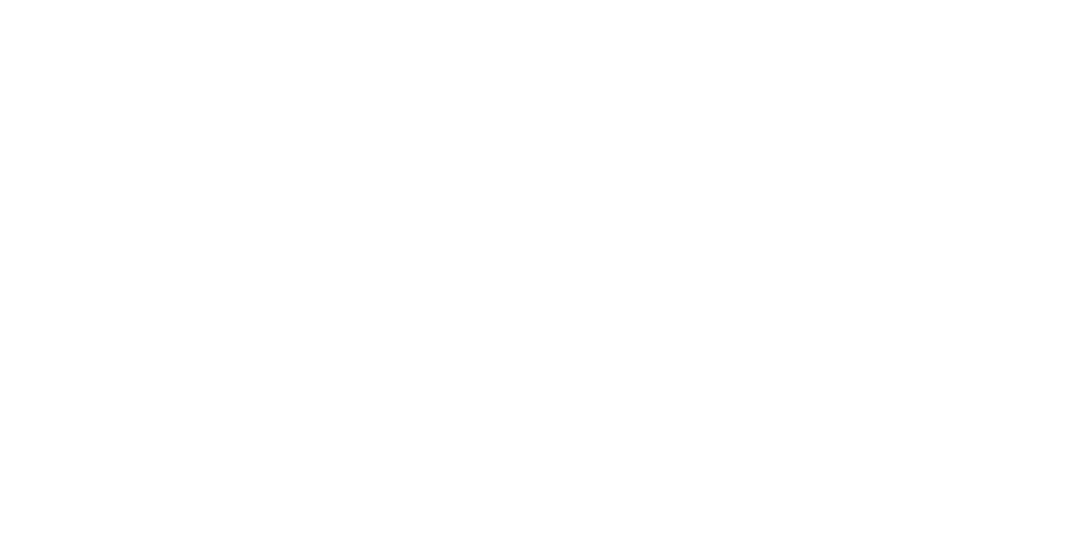
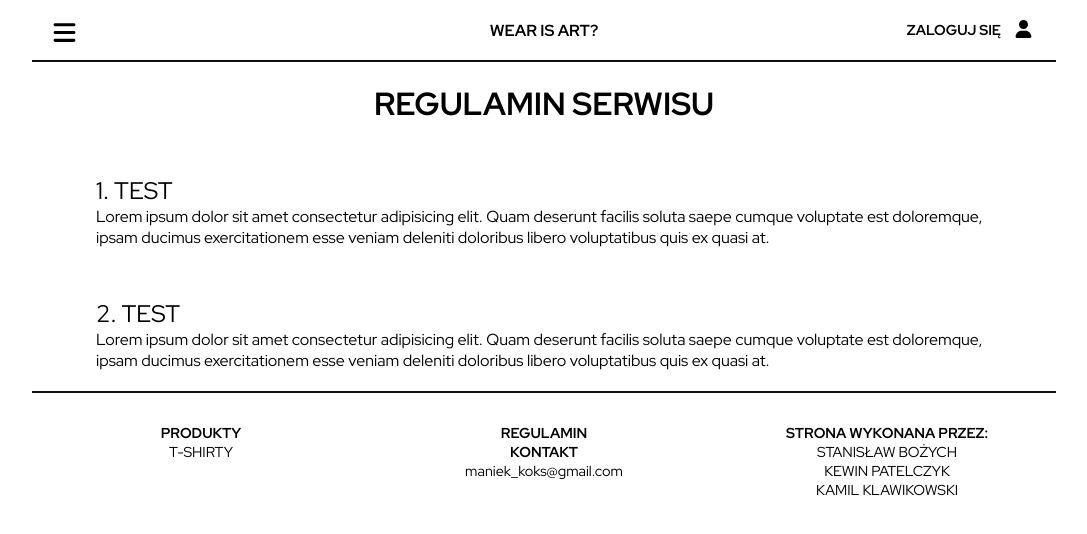
Before and after one commit to staaaa/wear_is_art, a Vue app in the folder olx/: page /regulamin in a window 1280 px wide. Before the commit this address had no page. Shown: the top 534 px of the page, without its empty margins (96-1183 px from the left). Built offline with nearby package versions, Linux system fonts and the light colour scheme.

Commit message:
Added regulations page

```diff
--- a/olx/src/components/Footer.vue
+++ b/olx/src/components/Footer.vue
@@ -13,6 +13,11 @@
                 </div>
             </div>
             <div class="section">
+                <div class="row title">
+                    <router-link :to="'/regulamin'">
+                        <p>REGULAMIN</p>
+                    </router-link>
+                </div>
                 <div class="row title">
                     <p>KONTAKT</p>
                 </div>
@@ -40,6 +45,7 @@
 </template>
 <script>
 import Line from './Line.vue';
+import { RouterLink, RouterView } from 'vue-router'
 export default {
     components:{
         Line,
--- a/olx/src/components/Navbar.vue
+++ b/olx/src/components/Navbar.vue
@@ -18,7 +18,7 @@
                         <img class="acc-img" src="../../static/assets/icons/user-solid.svg" alt="">
                     </div>
                 </router-link>
-                <router-link v-if="getIsLogged" to="/account">
+                <router-link v-if="getIsLogged" to="/konto">
                     <span class="login">KONTO</span>
                     <img class="acc-img" src="../../static/assets/icons/user-solid.svg" alt="">
                 </router-link>
--- a/olx/src/router/index.js
+++ b/olx/src/router/index.js
@@ -7,6 +7,7 @@
 import Account from '../views/Account.vue'
 import Admin from '../views/AdminPanel/Admin.vue'
 import Home from '../views/Home.vue'
+import Regulations from '../views/Regulations.vue'
 
 const router = createRouter({
   history: createWebHistory(import.meta.env.BASE_URL),
@@ -27,8 +28,8 @@
       component: Login
     },
     {
-      path: '/register',
-      name: 'register',
+      path: '/rejestracja',
+      name: 'rejestracja',
       component: Register
     },
     {
@@ -42,14 +43,19 @@
       component: Product
     },
     {
-      path: '/account',
-      name: 'account',
+      path: '/konto',
+      name: 'konto',
       component: Account
     },
     {
       path: '/admin',
       name: 'admin',
       component: Admin,
+    },
+    {
+      path: '/regulamin',
+      name: '/regulamin',
+      component: Regulations,
     }
   ]
 })
--- a/olx/src/views/Account.vue
+++ b/olx/src/views/Account.vue
@@ -94,16 +94,19 @@
                 </div>
             </div>
         </div>
+        <Footer/>
     </div>
 </template>
 <script>
 import Navbar from '../components/Navbar.vue';
-import VButton from '../components/Button.vue'
+import VButton from '../components/Button.vue';
+import Footer from '../components/Footer.vue';
 import { mapGetters } from 'vuex';
 export default {
     components:{
         Navbar,
         VButton,
+        Footer,
     },
     computed:{
         ...mapGetters([
--- a/olx/src/views/Login.vue
+++ b/olx/src/views/Login.vue
@@ -11,7 +11,7 @@
                 <VButton class="input submit" value="ZALOGUJ SIĘ" @click="login"/>
             </form>
             <VLine class="input line"/>
-            <router-link to="/register">
+            <router-link to="/rejestracja">
                 <p class="subtext">NIE MASZ JESZCZE KONTA? ZAREJESTRUJ SIĘ TUTAJ</p>
             </router-link>
             <router-link to="/">
--- a/olx/src/views/Menu.vue
+++ b/olx/src/views/Menu.vue
@@ -8,7 +8,7 @@
                 <p class="menu-item">T-SHIRTY</p>
             </router-link>
             <p class="subtext">KONTO</p>
-            <router-link to="/account">
+            <router-link to="/konto">
                 <p class="menu-item">USTAWIENIA KONTA</p>
             </router-link>
             <p class="subtext">KONTAKT Z NAMI</p>
--- /dev/null
+++ b/olx/src/views/Regulations.vue
@@ -0,0 +1,53 @@
+<template>
+    <div class="wrapper">
+        <Navbar/>
+        <div class="wrapper-text">
+            <p class="title">REGULAMIN SERWISU</p>
+            <div class="wrapper-subtext">
+                <p class="subtitle">1. TEST </p>
+                <p>Lorem ipsum dolor sit amet consectetur adipisicing elit. Quam deserunt facilis soluta saepe cumque voluptate est doloremque, ipsam ducimus exercitationem esse veniam deleniti doloribus libero voluptatibus quis ex quasi at.</p>
+            </div>
+            <div class="wrapper-subtext">
+                <p class="subtitle">2. TEST </p>
+                <p>Lorem ipsum dolor sit amet consectetur adipisicing elit. Quam deserunt facilis soluta saepe cumque voluptate est doloremque, ipsam ducimus exercitationem esse veniam deleniti doloribus libero voluptatibus quis ex quasi at.</p>
+            </div>
+        </div>
+        <Footer/>
+    </div>
+</template>
+<script>
+import Navbar from '../components/Navbar.vue';
+import Footer from '../components/Footer.vue';
+export default {
+    components:{
+        Navbar,
+        Footer,
+    },
+}
+</script>
+<style scoped>
+*{
+    font-family: 'Red Hat Display';
+}
+.wrapper-text{
+    margin-top:20px;
+    display:flex;
+    flex-direction: column;
+    justify-content: center;
+    width:70%;
+    margin-left:auto;
+    margin-right:auto;
+}
+.wrapper-subtext{
+    margin-top:50px;
+}
+.title{
+    font-size:2rem;
+    font-weight:700;
+    text-align: center;
+}
+.subtitle{
+    font-size:1.5rem;
+    font-weight:500px;
+}
+</style>
```
Also changed, not shown: 2 other files (tests, documents, lock files or other folders).
